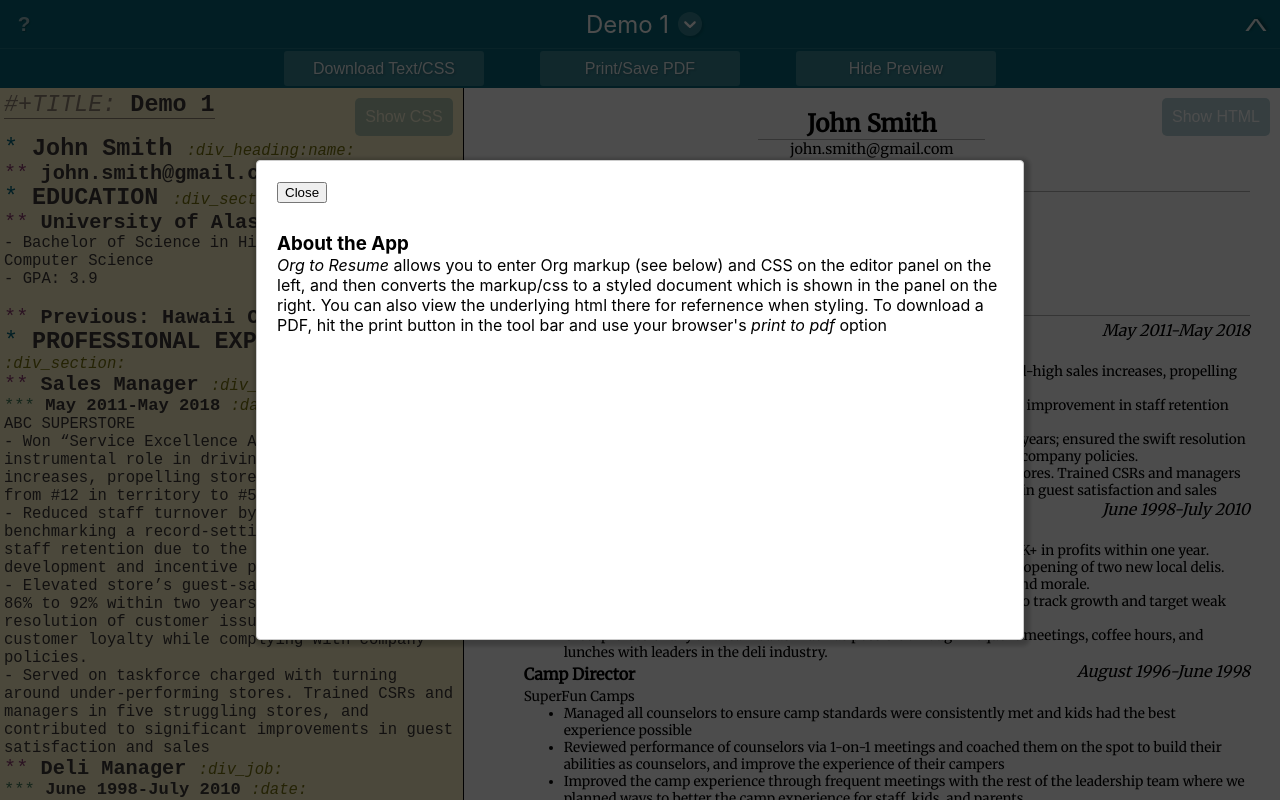
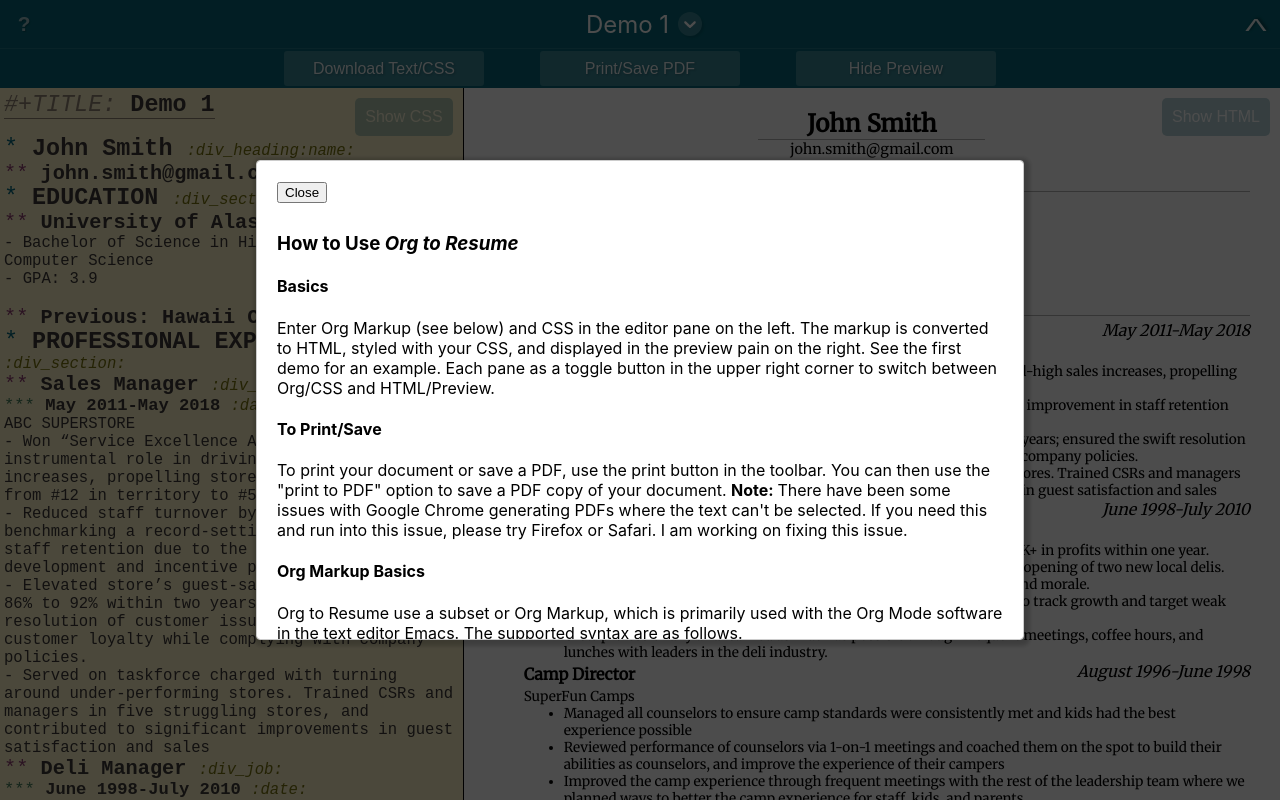
Before and after one commit to gainhad/org-to-resume, a React (Create React App) app: page / in a window 1280 px wide. Built offline with nearby package versions, Linux system fonts and the light colour scheme.

Commit message:
Added help modal content

```diff
--- a/src/App.js
+++ b/src/App.js
@@ -5,7 +5,6 @@ import Select from "react-select";
 import { saveAs } from "file-saver";
 import TitleBar from "./components/titleBar";
 import { demoText, demoCSS } from "./demoContent";
-import ReactModal from "react-modal";
 import HelpModal from "./components/helpModal";
 import "./App.scss";
 
@@ -283,17 +282,10 @@ class App extends React.Component {
           hidden={this.state.editorMaximized}
           previewRef={this.previewRef}
         />
-        <ReactModal
+        <HelpModal
           isOpen={this.state.helpModalOpen}
-          className="help-modal"
-          overlayClassName="overlay"
-          contentLabel="help modal"
-          onRequestClose={() => this.setState({ helpModalOpen: false })}
-        >
-          <HelpModal
-            closeModal={() => this.setState({ helpModalOpen: false })}
-          />
-        </ReactModal>
+          closeModal={() => this.setState({ helpModalOpen: false })}
+        />
       </div>
     );
   }
--- a/src/components/helpModal.js
+++ b/src/components/helpModal.js
@@ -1,22 +1,90 @@
 import React from "react";
+import ReactModal from "react-modal";
 
 const HelpModal = props => {
   return (
+    <ReactModal
+      isOpen={props.isOpen}
+      className="help-modal"
+      overlayClassName="overlay"
+      contentLabel="help modal"
+      onRequestClose={() => this.setState({ helpModalOpen: false })}
+    >
       <div>
         <button type="button" onClick={props.closeModal}>
           Close
         </button>
         <h2>Welcome to Org to Resume!</h2>
-      <h3>About the App</h3>
+        <h3>
+          How to Use <em>Org to Resume</em>
+        </h3>
+        <h4>Basics</h4>
         <p>
-        <em>Org to Resume</em> allows you to enter Org markup (see below) and
-        CSS on the editor panel on the left, and then converts the markup/css to
-        a styled document which is shown in the panel on the right. You can also
-        view the underlying html there for refernence when styling. To download
-        a PDF, hit the print button in the tool bar and use your browser's{" "}
-        <em>print to pdf</em> option
+          Enter Org Markup (see below) and CSS in the editor pane on the left.
+          The markup is converted to HTML, styled with your CSS, and displayed
+          in the preview pain on the right. See the first demo for an example.
+          Each pane as a toggle button in the upper right corner to switch
+          between Org/CSS and HTML/Preview.
         </p>
+        <h4>To Print/Save</h4>
+        <p>
+          To print your document or save a PDF, use the print button in the
+          toolbar. You can then use the "print to PDF" option to save a PDF copy
+          of your document. <b>Note: </b>There have been some issues with Google
+          Chrome generating PDFs where the text can't be selected. If you need
+          this and run into this issue, please try Firefox or Safari. I am
+          working on fixing this issue.
+        </p>
+        <h4>Org Markup Basics</h4>
+        <p>
+          Org to Resume use a subset or Org Markup, which is primarily used with
+          the Org Mode software in the text editor Emacs. The supported syntax
+          are as follows.
+        </p>
+        <h5>Title</h5>
+        <p>
+          Titles are represented by{" "}
+          <span className="org-example">#+TITLE: </span> followed by the name of
+          the title. The title{" "}
+          <em>is used as meta data, and are not rendered in the document</em>
+        </p>
+        <h5>Headings</h5>
+        <p>
+          Headings are represented by 1-6 asterisks, followed by a space and
+          then some texts. They are converted to their equivalent HTML headings
+        </p>
+        <h6>Example: </h6>
+        <p>
+          <span className="org-example">* This is a heading</span> is converted
+          to {" <h1>This is a heading</h1>"} and{" "}
+          <span className="org-example">*** This is another heading</span> is
+          converted to {" <h3>This is another heading</h3>"}
+        </p>
+        <h5>Plain Text</h5>
+        <p>
+          Any plain text written below a heading is rendered inside a {"<p>"}{" "}
+          tag.
+        </p>
+        <h5>Tags</h5>
+        <p>
+          Tags can be added to any heading. The syntax for a tag is{" "}
+          <span className="org-example">:tag:</span> where anything between the
+          two colons is added as a tag to the corresponding heading in the
+          generated html.
+        </p>
+        <h5>Adding Divs</h5>
+        <p>
+          Divs can be added to your markup in order to group content for styling
+          in the html. In order to add a div, add a tag to a header that looks
+          like <span className="org-example">:div_name-of-div:</span> and that
+          heading along with any children (all content below the heading until
+          the next heading of the same level) will be placed in a div with the
+          class name "name-of-div"
+        </p>
+        <h6>Example:</h6>
+        <p>Please see the first demo for examples of how to use this feature</p>
       </div>
+    </ReactModal>
   );
 };
 
```
Lines whose indentation alone changed are shown as unchanged.
